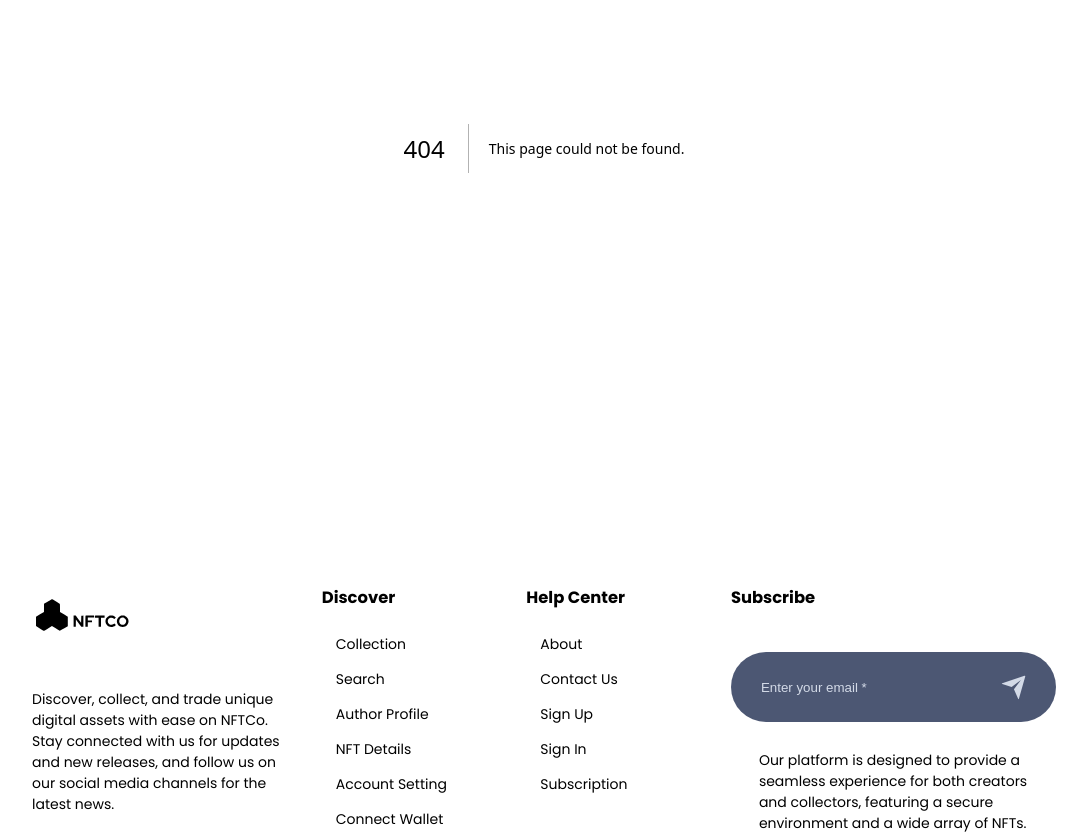
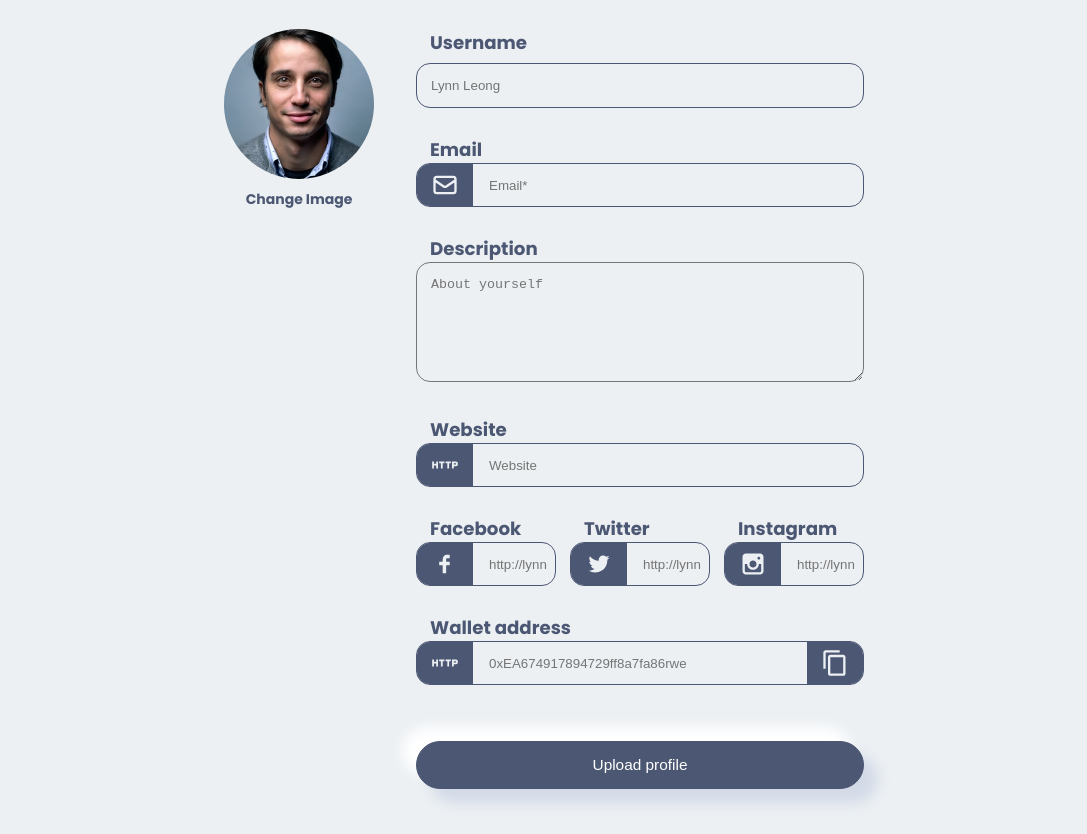
Before and after one commit to feliciahmq/nft-marketplace, a Next.js app in the folder frontend/: page /account in a window 1280 px wide. Before the commit this address had no page. Shown: the part 400-1234 px from the top of the page, without its empty margins (96-1183 px from the left). Built offline with nearby package versions, Linux system fonts and the light colour scheme.

Commit message:
account settings

```diff
--- /dev/null
+++ b/frontend/accountPage/Form/Form.jsx
@@ -0,0 +1,119 @@
+import Style from './Form.module.css';
+import { Button } from '@/components/componentIndex';
+
+import { HiOutlineMail } from 'react-icons/hi';
+import { MdOutlineHttp, MdOutlineContentCopy } from 'react-icons/md';
+import {
+  TiSocialFacebook,
+  TiSocialTwitter,
+  TiSocialInstagram,
+} from 'react-icons/ti';
+
+const Form = () => {
+  return (
+    <div className={Style.form}>
+      <div className={Style.form_box}>
+        <form>
+          <div className={Style.form_box_input}>
+            <label htmlFor='name'>Username</label>
+            <input
+              type="text"
+              placeholder='Lynn Leong'
+              className={Style.form_box_input_username}
+            />
+          </div>
+
+          <div className={Style.form_box_input}>
+            <label htmlFor='email'>Email</label>
+            <div className={Style.form_box_input_box}>
+              <div className={Style.form_box_input_box_icon}>
+                <HiOutlineMail />
+              </div>
+              <input
+                type='text'
+                placeholder='Email*'
+              />
+            </div>
+          </div>
+
+          <div className={Style.form_box_input}>
+            <label htmlFor='description'>Description</label>
+            <textarea
+              name=""
+              id=""
+              cols="30"
+              rows="6"
+              placeholder="About yourself"
+            />
+          </div>
+
+          <div className={Style.form_box_input}>
+            <label htmlFor='website'>Website</label>
+            <div className={Style.form_box_input_box}>
+              <div className={Style.form_box_input_box_icon}>
+                <MdOutlineHttp />
+              </div>
+
+              <input type='text' placeholder='Website'/>
+            </div>
+          </div>
+
+          <div className={Style.form_box_input_social}>
+            <div className={Style.form_box_input}>
+              <label htmlFor='facebook'>Facebook</label>
+              <div className={Style.form_box_input_box}>
+                <div className={Style.form_box_input_box_icon}>
+                  <TiSocialFacebook />
+                </div>
+                <input type='text' placeholder='http://lynn' />
+              </div>
+            </div>
+
+            <div className={Style.form_box_input}>
+              <label htmlFor='twitter'>Twitter</label>
+              <div className={Style.form_box_input_box}>
+                <div className={Style.form_box_input_box_icon}>
+                  <TiSocialTwitter />
+                </div>
+                <input type='text' placeholder='http://lynn' />
+              </div>
+            </div>
+
+            <div className={Style.form_box_input}>
+              <label htmlFor='instagram'>Instagram</label>
+              <div className={Style.form_box_input_box}>
+                <div className={Style.form_box_input_box_icon}>
+                  <TiSocialInstagram />
+                </div>
+                <input type='text' placeholder='http://lynn' />
+              </div>
+            </div>
+          </div>
+
+          <div className={Style.form_box_input}>
+            <label htmlFor='wallet'>Wallet address</label>
+            <div className={Style.form_box_input_box}>
+              <div className={Style.form_box_input_box_icon}>
+                <MdOutlineHttp />
+              </div>
+              <input type='text' placeholder='0xEA674917894729ff8a7fa86rwe' />
+              <div className={Style.form_box_input_box_icon}>
+                <MdOutlineContentCopy />
+              </div>
+            </div>
+          </div>
+
+          <div className={Style.form_box_btn}>
+            <Button
+              btnName="Upload profile"
+              handleClick={() => {}}
+              classStyle={Style.button}
+            />
+          </div>
+        </form>
+      </div>
+    </div>
+  );
+};
+
+export default Form;
--- /dev/null
+++ b/frontend/accountPage/Form/Form.module.css
@@ -0,0 +1,94 @@
+.form {
+  width: 100%;
+}
+
+.form_box_input {
+  margin-top: 2rem;
+}
+
+.form_box_input label {
+  display: block;
+  width: 100%;
+  margin-left: 1rem;
+  font-weight: 700;
+  font-size: 1.3rem;
+}
+
+.form_box_input_username {
+  width: 100%;
+  border: 1px solid var(--icons-color);
+  padding: 1rem;
+  border-radius: 1rem;
+  background-color: transparent;
+  margin-top: .5rem;
+  overflow: none;
+}
+
+.form_box_input::placeholder {
+  font-size: 1.2rem;
+  color: var(--icons-color);
+}
+
+.form_box_input_box {
+  width: 100%;
+  border: 1px solid var(--icons-color);
+  border-radius: 1rem;
+  align-items: center;
+  display: flex;
+  gap: 1rem;
+  overflow: hidden;
+}
+
+.form_box_input_box_icon {
+  font-size: 2rem;
+  background-color: var(--icons-color);
+  padding: .5rem 1rem;
+  color: var(--main-bg-color);
+  display: grid;
+  cursor: pointer;
+}
+
+.form_box_input_box input {
+  width: 90%;
+  border: 0;
+  background-color: transparent;
+  outline: none;
+}
+
+.form_box_input textarea {
+  width: 100%;
+  background-color: transparent;
+  outline: none;
+  border-radius: 1rem;
+  padding: 1rem;
+}
+
+.form_box_input_social {
+  display: grid;
+  grid-template-columns: repeat(3, 1fr);
+  gap: 1rem;
+}
+
+.form_box_btn {
+  margin: 4rem 0;
+}
+
+.button {
+  width: 100%;
+  display: flex;
+  justify-content: center;
+  font-style: 1.5rem;
+}
+
+@media screen and (max-width: 35em) {
+  .form_box_input_social {
+    grid-template-columns: 1fr;
+  }
+}
+
+@media screen and (min-width: 425px)
+and (max-width: 768px) {
+  .form_box_input_social {
+    grid-template-columns: 1fr 1fr;
+  }
+}
--- a/frontend/components/NavBar/Discover/Discover.jsx
+++ b/frontend/components/NavBar/Discover/Discover.jsx
@@ -25,7 +25,7 @@
     },
     {
       name: "Account Setting",
-      link: "account-setting"
+      link: "account"
     },
     {
       name: "Connect Wallet",
--- a/frontend/components/NavBar/SideBar/SideBar.jsx
+++ b/frontend/components/NavBar/SideBar/SideBar.jsx
@@ -39,7 +39,7 @@
     },
     {
       name: "Account Setting",
-      link: "account-setting"
+      link: "account"
     },
     {
       name: "Connect Wallet",
--- /dev/null
+++ b/frontend/pages/account.js
@@ -0,0 +1,52 @@
+import Style from '@/styles/account.module.css';
+import images from '@/img';
+import Form from '@/accountPage/Form/Form';
+
+import { useState, useMemo, useCallback, useContext } from 'react';
+import Image from 'next/image';
+import { useDropzone } from 'react-dropzone';
+
+const account = () => {
+  const [fileUrl, setFileUrl] = useState(null);
+
+  const onDrop = useCallback(async(acceptedFile) => {
+    setFileUrl(acceptedFile[0]);
+  }, []);
+
+  const { getRootProps, getInputProps } = useDropzone({
+    onDrop,
+    accept: "image/*",
+    maxSize: 5000000,
+  });
+
+  return (
+    <div className={Style.account}>
+      <div className={Style.account_info}>
+        <h1>Profile settings</h1>
+        <p>
+          You can set preferred display name, create your profile URL and manage other personal settings.
+        </p>
+      </div>
+
+      <div className={Style.account_box}>
+        <div className={Style.account_box_img} {...getRootProps()}>
+          <input {...getInputProps()} />
+          <Image
+            src={images.user1}
+            alt='account upload'
+            width={150}
+            height={150}
+            className={Style.account_box_img_img}
+          />
+          <p className={Style.account_box_img_para}>Change Image</p>
+        </div>
+
+        <div className={Style.account_box_form}>
+          <Form />
+        </div>
+      </div>
+    </div>
+  );
+};
+
+export default account;
--- /dev/null
+++ b/frontend/styles/account.module.css
@@ -0,0 +1,91 @@
+.account {
+  width: 100%;
+  margin-block: 6rem;
+}
+
+.account_info {
+  width: 50%;
+  margin: 0 auto;
+  border-bottom: 1px solid var(--shadow-dark-color);
+}
+
+.account_info h1 {
+  font-size: 3.8rem;
+  line-height: .5;
+}
+
+.account_info p {
+  font-size: 1.2rem;
+  width: 80%;
+  line-height: 1.2;
+  padding-bottom: .5rem;
+}
+
+.account_box {
+  width: 50%;
+  margin: 0 auto;
+  display: grid;
+  grid-template-columns: 1fr 5fr;
+  margin-top: 3rem;
+  gap: 3rem;
+  align-items: flex-start;
+}
+
+.account_box_img {
+  margin-top: 2rem;
+  cursor: pointer;
+  position: relative;
+  text-align: center;
+}
+
+.account_box_img_img {
+  border-radius: 50%;
+}
+
+.account_box_img_para {
+  font-weight: 700;
+  font-size: 1rem;
+  line-height: 0;
+}
+
+@media screen and (max-width: 35em) {
+  .account_info {
+    width: 9ch;
+  }
+
+  .account_info h1 {
+    font-size: 2rem;
+  }
+
+  .account_info p {
+    font-size: 1rem;
+    width: 100%;
+  }
+
+  .account_box {
+    width: 90%;
+    grid-template-columns: 1fr;
+  }
+}
+
+
+@media screen and (min-width: 425px)
+and (max-width: 768px) {
+  .account_info {
+    width: 9ch;
+  }
+
+  .account_info h1 {
+    font-size: 2rem;
+  }
+
+  .account_info p {
+    font-size: 1rem;
+    width: 100%;
+  }
+
+  .account_box {
+    width: 90%;
+    grid-template-columns: 1fr;
+  }
+}
```
